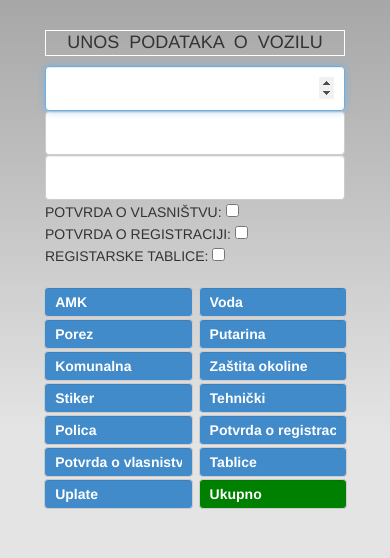
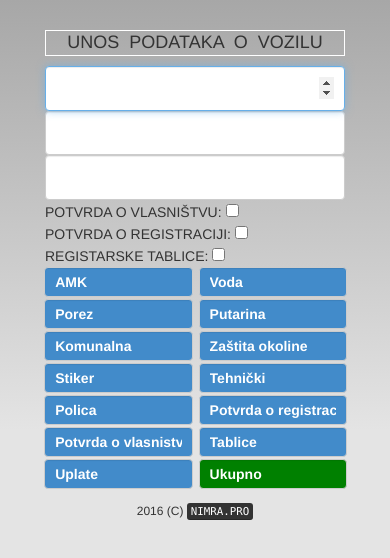
Before and after one commit to NimraPro/izracunaj, a plain HTML site: page index.html in a window 390 px wide. Drawn offline with nearby package versions, Linux system fonts and the light colour scheme; some packages are replaced by stand-ins of ours.

Commit message:
Update index.html

```diff
--- a/index.html
+++ b/index.html
@@ -64,7 +64,6 @@
 		Potvrda o vlasništvu: <input type="checkbox" id="potvrda" value="Potvrda"><br>
 		Potvrda o registraciji: <input type="checkbox" id="saobracajna" value="Saobraćajna"><br>
 		Registarske tablice: <input type="checkbox" id="tablice" value="Tablice"><br>
-		</br>
 		<div class="row">
         <input disabled id="amk" placeholder="AMK" class="form-control tabovi">
 		<input disabled id="voda" placeholder="Voda" class="form-control tabovi">
@@ -82,7 +81,9 @@
 		<input id="ukupno" style="background-color:green; color:white;" placeholder="Ukupno" class="form-control tabovi">
 		</div>
 	  </form>
-    </div> <!-- /container -->
+	<h6 style="padding:0px; margin:0px; text-align:center;">2016 (c) <kbd>Nimra.pro</kbd></h6>
+	  </div> <!-- /container -->
+
 	</body>
 <script src="http://code.jquery.com/jquery-2.1.0.min.js"></script>
 <script src="start.js"></script>
```
